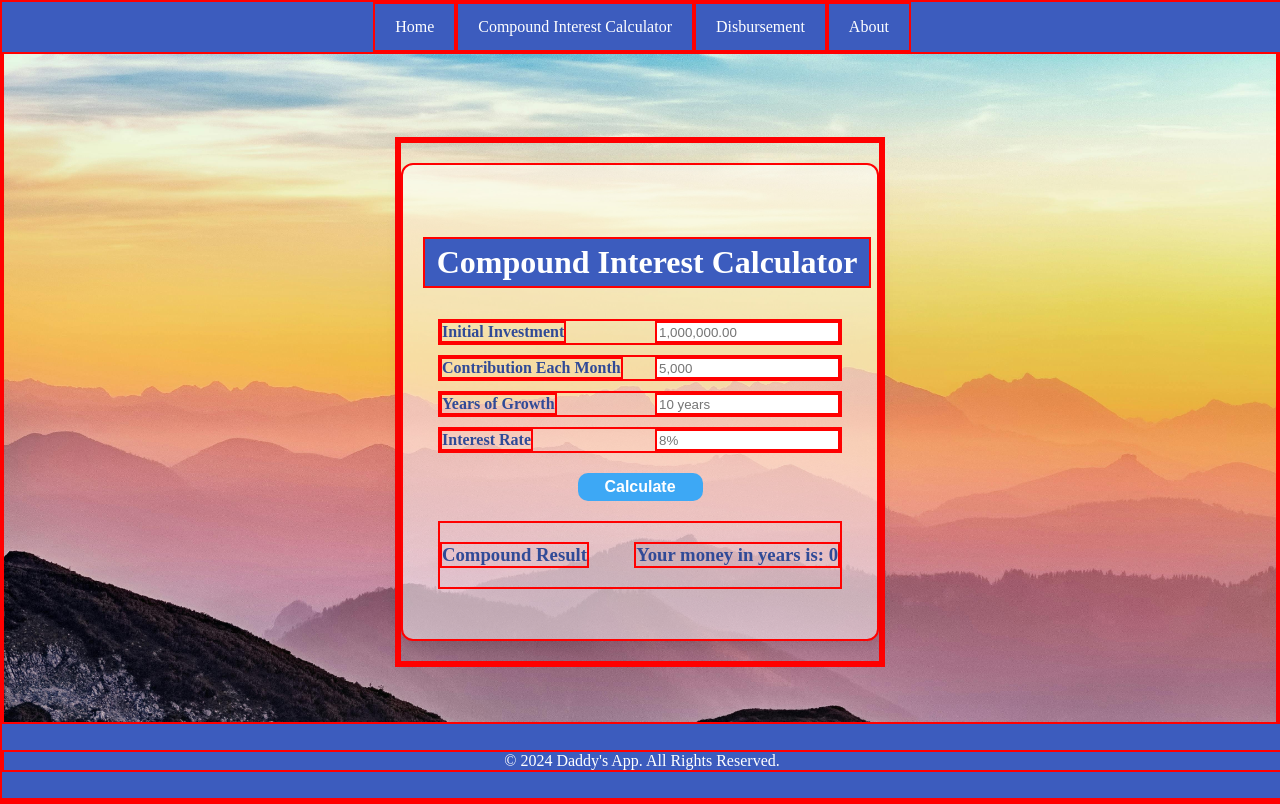
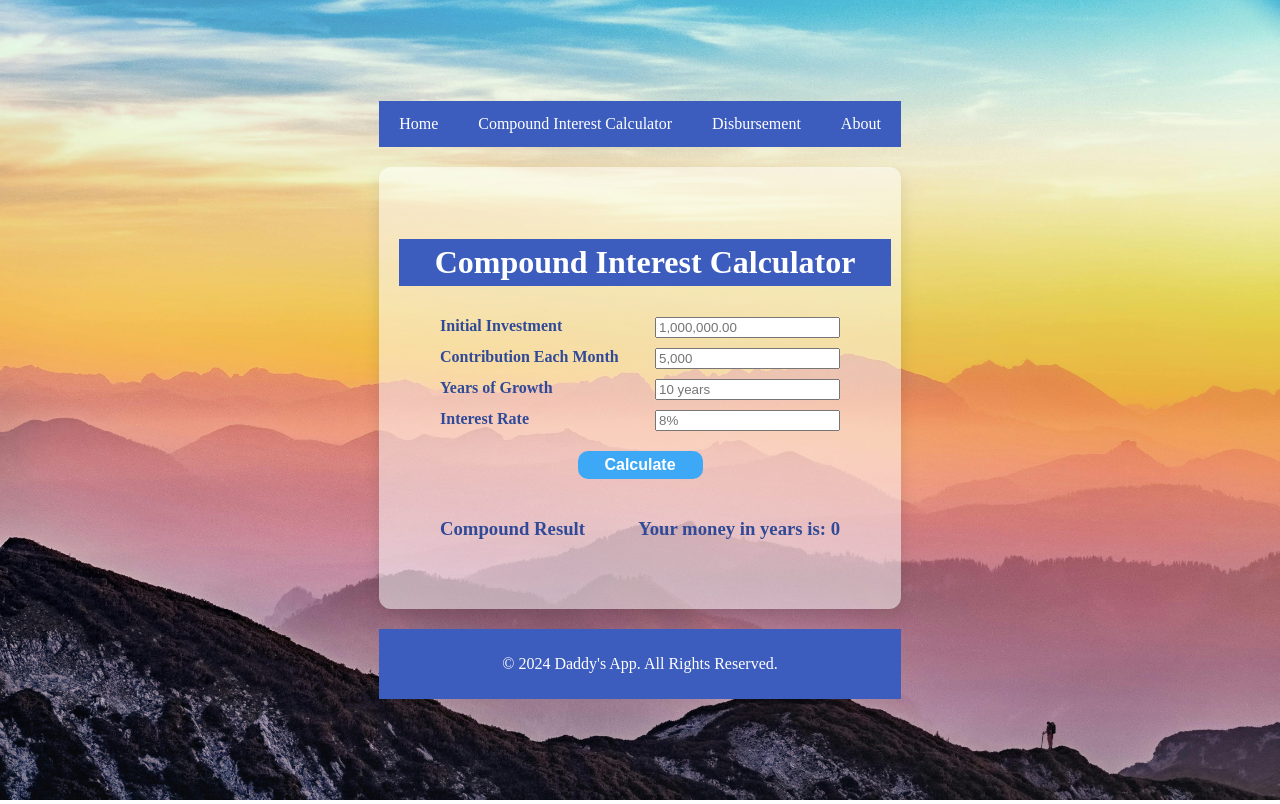
Before and after one commit to sciones/ReactApp, a React (Vite) app: page / in a window 1280 px wide. Built offline with nearby package versions, Linux system fonts and the light colour scheme.

Commit message:
update css

```diff
--- a/src/index.css
+++ b/src/index.css
@@ -1,6 +1,6 @@
-* {
+/* {
   border: solid red 2px;
-}
+}*/
 
 body {
   overflow-y: auto;
@@ -30,7 +30,6 @@ body {
 nav {
   display: flex;
   justify-content: center;
-  position: fixed;
   width: 100%;
   top: 0;
   left: 0;
@@ -86,7 +85,6 @@ nav a:hover {
   color: white;
   text-align: center;
   padding: 10px 0;
-  position: fixed;
   width: 100%;
   left: 0;
   bottom: 0;
```
